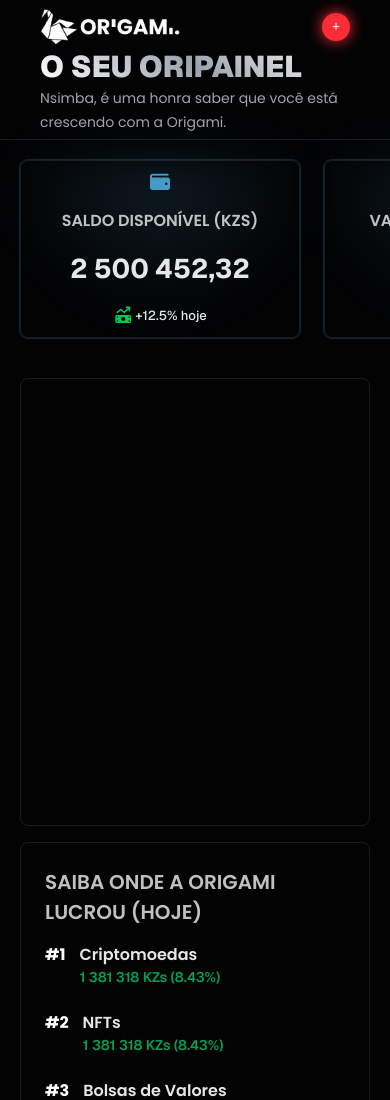
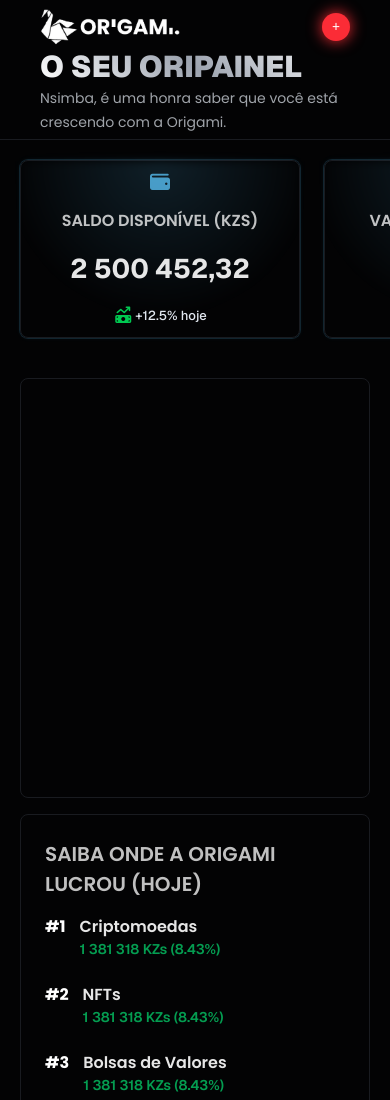
Before and after one commit to C4L3B3666/origami, a website: page views/painelUsuario.html in a window 390 px wide. Shown: the top 1100 px of the page. Drawn offline with nearby package versions, Linux system fonts and the light colour scheme.

Commit message:
hover card dash

```diff
--- a/assets/css/input.css
+++ b/assets/css/input.css
@@ -212,7 +212,7 @@
 
 /* Painel  */
 .card_info_painel {
-    @apply border border-[#191B20] h-max w-70 rounded-lg py-3 px-5 gap-4 flex flex-col items-center shadow-[0_0_0_1px_rgba(92,200,255,0.15),0_0_5px_rgba(92,200,255,0.08)] before:absolute before:inset-0 before:bg-[radial-gradient(circle_at_top,rgba(92,200,255,0.15),transparent_70%)] before:opacity-100 before:blur-[25px] relative before:pointer-events-none
+    @apply border border-[#191B20] h-max w-70 rounded-lg py-3 px-5 gap-4 flex flex-col items-center shadow-[0_0_0_1px_rgba(92,200,255,0.15),0_0_5px_rgba(92,200,255,0.08)] before:absolute before:inset-0 before:bg-[radial-gradient(circle_at_top,rgba(92,200,255,0.15),transparent_70%)] before:opacity-100 before:blur-[5px] relative before:pointer-events-none hover:-translate-y-1 transition-all duration-500
 }
 
 .div_topo_card_info_painel {
--- a/views/painelUsuario.html
+++ b/views/painelUsuario.html
@@ -100,8 +100,8 @@
                 </div>
 
                 <div class="p-5 flex gap-4 md:gap-6 flex-col md:flex-row">
-                    <nav class="border border-[#191B20] h-112 md:w-190 rounded-lg"></nav>
-                    <nav class="border border-[#191B20] h-112 md:w-102 rounded-lg p-6">
+                    <nav class="border border-[#191B20] h-105 md:w-190 rounded-lg"></nav>
+                    <nav class="border border-[#191B20] h-105 md:w-102 rounded-lg p-6">
                         <h5 class="text-[20px] font-pop uppercase font-semibold opacity-75">Saiba onde a Origami lucrou (hoje)</h6>
                         <div class="mt-4 flex flex-col gap-6">
                             <nav class="nav_area_lucro">
```
Also changed, not shown: views/painelAdmin.html (+2 -2 lines), assets/css/output.css.
